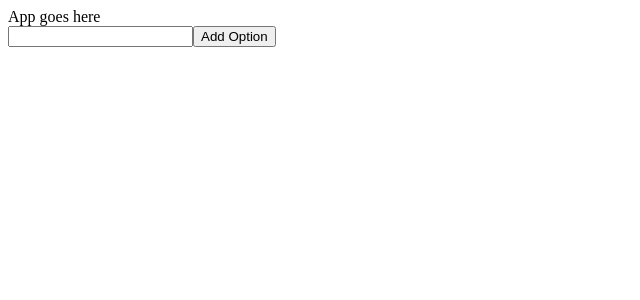
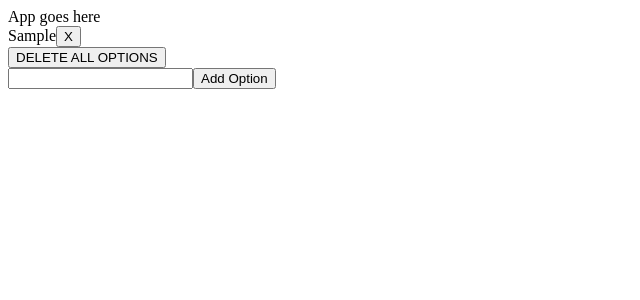
Before and after one commit to chachilin95/decision-decider, a React (Create React App) app: page / in a window 1280 px wide. Both pictures are taken after typing "Sample" into the empty fields and a click on the button "Add Option". Shown: the top 300 px of the page, without its empty margins (0-640 px from the left). Built offline with nearby package versions, Linux system fonts and the light colour scheme.

Commit message:
Created OptionsList and Option components

```diff
--- a/src/components/App/index.tsx
+++ b/src/components/App/index.tsx
@@ -4,6 +4,7 @@ import storageUtilities from './localStorage';
 
 // components
 import AddOption from '../AddOption';
+import OptionsList from '../OptionsList';
 
 const App = () => {
 
@@ -21,11 +22,12 @@ const App = () => {
         updateOptions(newState);
     };
 
-    const deleteOptionHandler = (id: number) => updateOptions(options.filter((option, index) => {
-        return (id === index) ? option : undefined;
-    }));
-
-    const deleteAllOptionsHandler = () => updateOptions([]);
+    const OptionsListHandlers = {
+        deleteOption: (id: number) => updateOptions(options.filter((option, index) => {
+            return (id !== index) ? option : undefined;
+        })),
+        deleteAllOptions: () => updateOptions([])
+    };
 
     // get saved options on startup
     useEffect(() => {
@@ -44,6 +46,7 @@ const App = () => {
     return (
         <div>
             App goes here
+            <OptionsList options={options} handlers={OptionsListHandlers}/>
             <AddOption addOptionHandler={(newOption: string) => addNewOptionHandler(newOption)}/>
         </div>
     );
--- /dev/null
+++ b/src/components/OptionsList/Option/index.tsx
@@ -0,0 +1,17 @@
+import React from 'react';
+
+interface Props {
+    text: string,
+    deleteOptionHandler: () => void
+}
+
+const Option = ({ text, deleteOptionHandler }: Props) => {
+    return (
+        <div>
+            {text}
+            <button onClick={() => deleteOptionHandler()}>X</button>
+        </div>
+    );
+};
+
+export default Option;
--- /dev/null
+++ b/src/components/OptionsList/index.tsx
@@ -0,0 +1,30 @@
+import React from 'react';
+import Option from './Option';
+
+interface Props {
+    options: string[]
+    handlers: {
+        deleteOption: (id: number) => void
+        deleteAllOptions: () => void
+    }
+};
+
+const OptionsList = ({ options, handlers }: Props) => {
+
+    // build list of Options
+    const optionsListJSX = options.map((option, index) => (
+        <Option
+            key={index}
+            text={option}
+            deleteOptionHandler={() => handlers.deleteOption(index)}/>
+    ));
+
+    return (
+        <div>
+            {optionsListJSX}
+            <button onClick={() => handlers.deleteAllOptions()}>DELETE ALL OPTIONS</button>
+        </div>
+    );
+};
+
+export default OptionsList;
```
